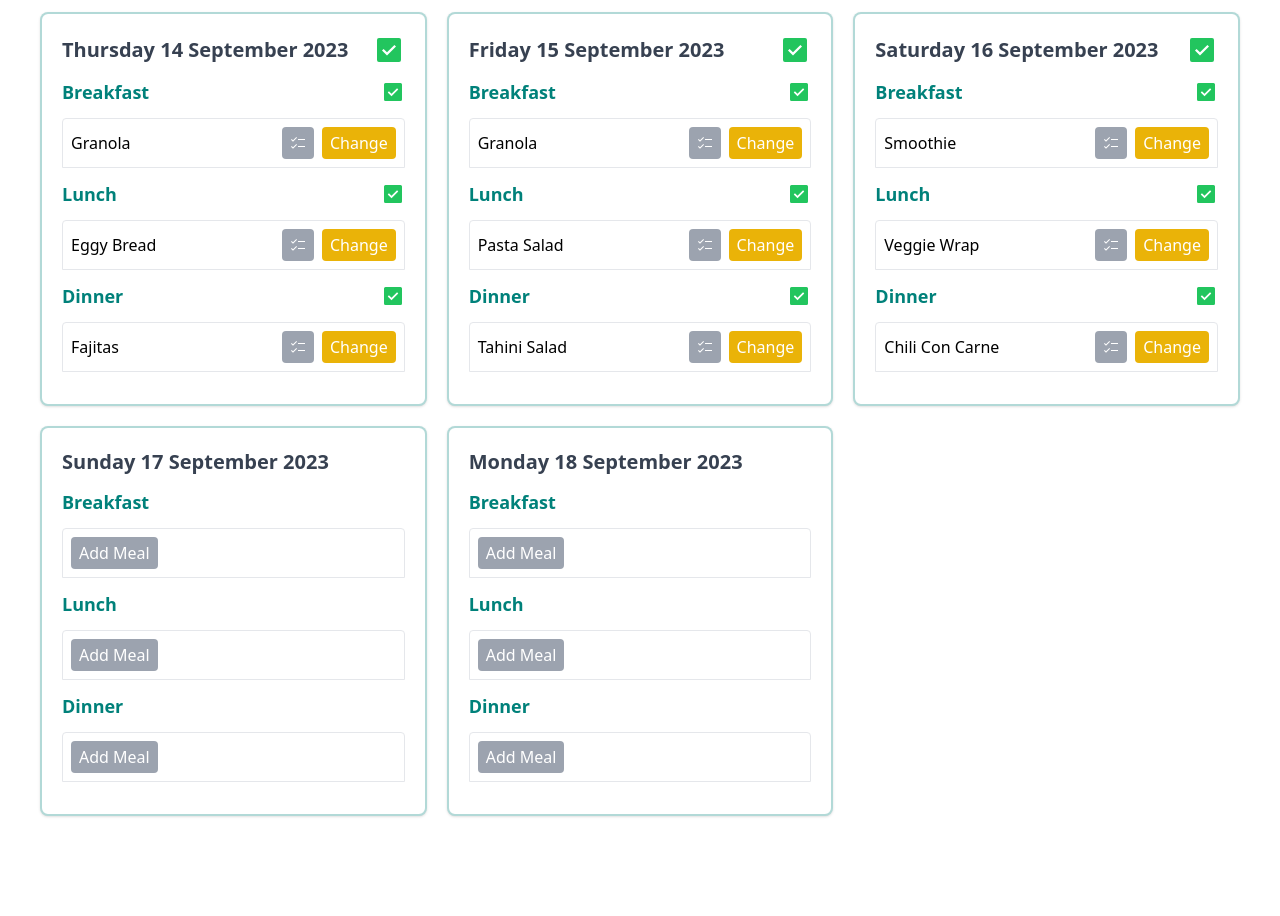
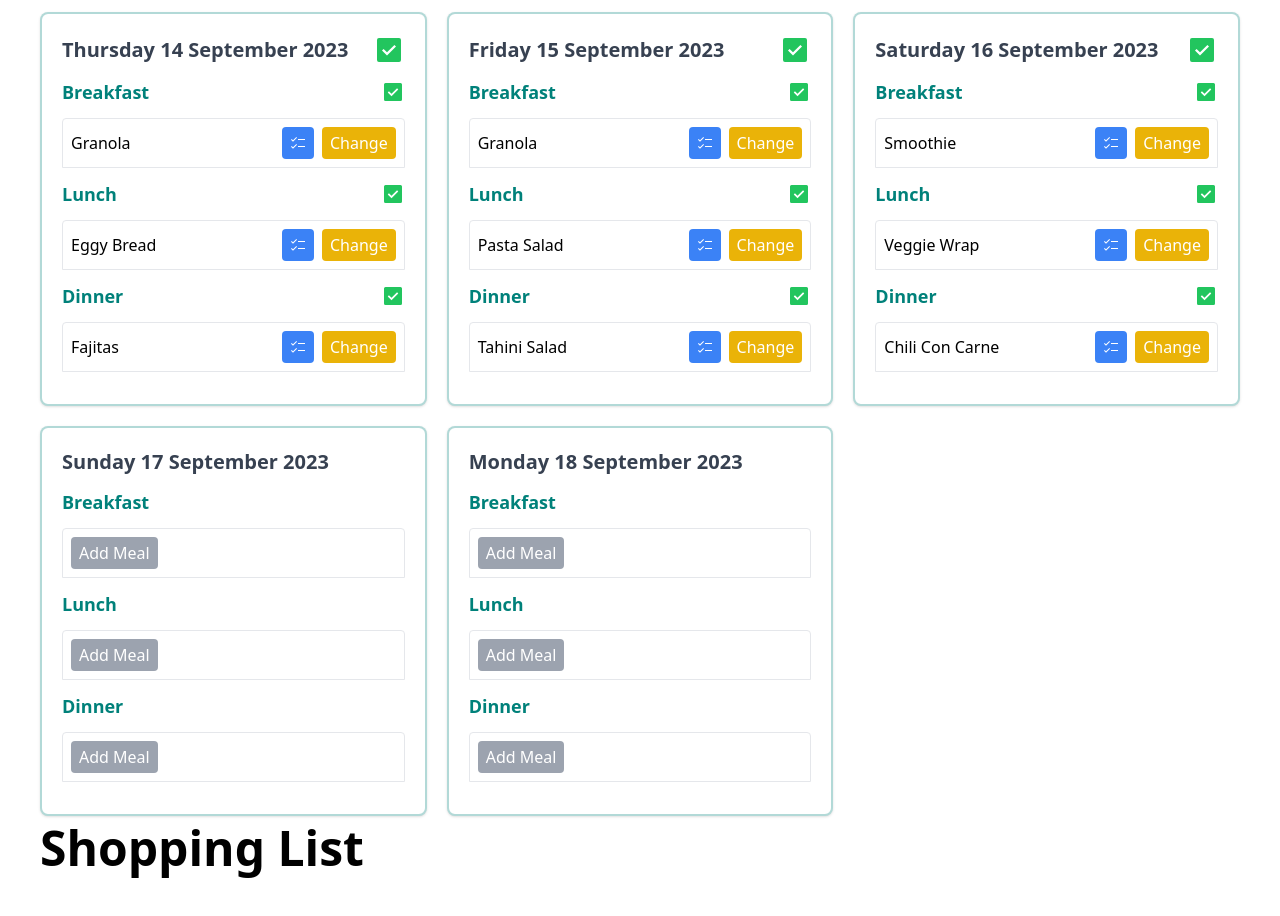
Before and after one commit to ajbates93/whats-cooking, a Nuxt app: page / in a window 1280 px wide. Shown: the part 180-1096 px from the top of the page. Before the commit the page ends 1036 px from the top, so only its background shows below. Built offline with nearby package versions, Linux system fonts and the light colour scheme.

Commit message:
feat: implements shopping list from missing ingredients

```diff
--- a/components/DayMeal.vue
+++ b/components/DayMeal.vue
@@ -82,7 +82,7 @@ watch(hasBeenDroppedOnto, (newValue) => {
         <template v-if="!showEdit">
           <span class="mr-auto">{{ meal.name }}</span>
           <span class="flex items-stretch">
-            <LayoutActionButton class="bg-blue-500 flex items-center mr-2" @click="showMissingIngredientsForm = !showMissingIngredientsForm">
+            <LayoutActionButton class="!bg-blue-500 flex items-center mr-2" @click="showMissingIngredientsForm = !showMissingIngredientsForm">
               <Icon name="carbon:list-checked"></Icon>
             </LayoutActionButton>
             <LayoutActionButton class="bg-yellow-500" @click="showEdit = true">Change</LayoutActionButton>
--- a/components/Meals/MissingIngredientsForm.vue
+++ b/components/Meals/MissingIngredientsForm.vue
@@ -24,7 +24,7 @@ const handleSubmitMissingIngredientClick = () => {
 const handleRemoveMissingIngredientClick = (miIdx: number) => {
   const match = store.meals.find(x => x === meal)
   if (!match) throw Error("Could not find meal.")
-  match.missingIngredients?.splice(miIdx, 1)
+  match.missingIngredients.splice(miIdx, 1)
 }
 
 </script>
--- a/pages/index.vue
+++ b/pages/index.vue
@@ -34,6 +34,10 @@ onBeforeMount(() => store.seedMeals())
       <div class="grid grid-cols-3 gap-5">
         <DayCard v-for="day in calendarDays" :day-date="day" :day-title="day.toLocaleDateString('en-UK', { weekday: 'long', month: 'long', day: 'numeric', year: 'numeric'})"></DayCard>
       </div>
+      <div class="py-2">
+        <div class="text-5xl font-bold mb-2">Shopping List</div>
+        <div v-for="item, idx in store.shoppingList">{{ item }}</div>
+      </div>
     </div>
   </div>
 </template>
--- a/store/index.ts
+++ b/store/index.ts
@@ -10,7 +10,7 @@ export const useStore = defineStore('store', {
     draggedMeal: {} as Meal
   }),
   getters: {
-    getShoppingList(): string[] {
+    shoppingList(): string[] {
       return this.meals.flatMap(x => x.missingIngredients)
     }
   },
```
